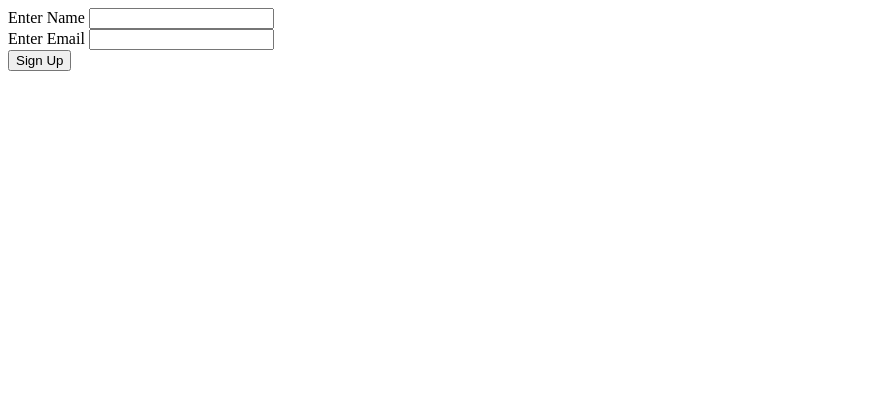
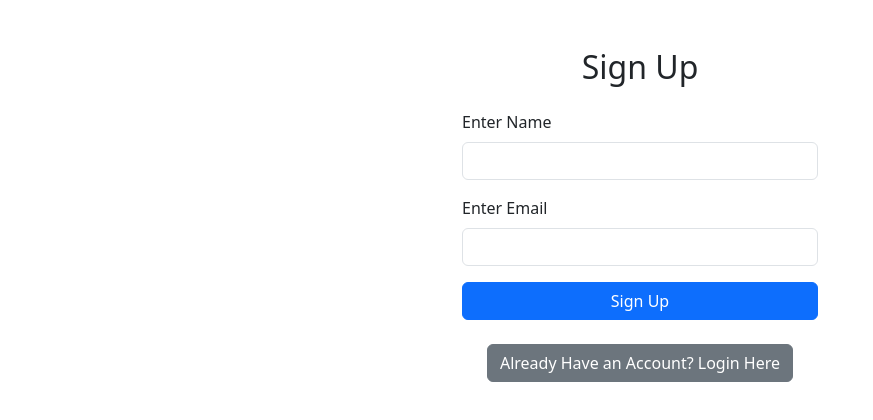
Before and after one commit to Puneet0910/expense_tracker, a plain HTML site: page 01_signupPage/frontend/index.html in a window 1280 px wide. Shown: the whole page, without its empty margins (0-873 px from the left). Drawn offline with nearby package versions, Linux system fonts and the light colour scheme.

Commit message:
bootstrap added for signup page

```diff
--- a/01_signupPage/frontend/index.html
+++ b/01_signupPage/frontend/index.html
@@ -5,23 +5,40 @@
     <meta charset="UTF-8">
     <meta name="viewport" content="width=device-width, initial-scale=1.0">
     <title>Expense Tracker</title>
+    <link rel="stylesheet" href="https://cdn.jsdelivr.net/npm/bootstrap@5.3.3/dist/css/bootstrap.min.css" integrity="sha384-QWTKZyjpPEjISv5WaRU9OFeRpok6YctnYmDr5pNlyT2bRjXh0JMhjY6hW+ALEwIH" crossorigin="anonymous">
+    <link rel="stylesheet" href="style.css">
+    <link rel="stylesheet" href="responsive.css">
 </head>
 
 <body>
-    <form method="post" onsubmit="signUp(event)">
-        <div>
-            <label for="name">Enter Name</label>
-            <input type="text" name="name" required="required">
+    <div class="container mt-5">
+        <div class="row justify-content-center">
+            <div class="col-md-6 col-lg-4">
+                <h2 class="text-center mb-4">Sign Up</h2>
+                <form method="post" onsubmit="signUp(event)">
+                    <div class="mb-3">
+                        <label for="name" class="form-label">Enter Name</label>
+                        <input type="text" name="name" class="form-control" required="required">
+                    </div>
+                    <div class="mb-3">
+                        <label for="email" class="form-label">Enter Email</label>
+                        <input type="email" name="email" class="form-control" required="required">
+                    </div>
+                    <div class="d-grid">
+                        <button type="submit" class="btn btn-primary">Sign Up</button>
+                    </div>
+                </form>
+            </div>
         </div>
-        <div></div>
-            <label for="email">Enter Email</label>
-            <input type="email" name="email" required="required">
-        </div>
-        <div>
-            <button type="submit">Sign Up</button>
-        </div>
-    </form>
+    </div>
+
+    <div class="container mt-4 text-center">
+        <button class="btn btn-secondary">Already Have an Account? Login Here</button>
+    </div>
+
+    <script src="https://cdn.jsdelivr.net/npm/bootstrap@5.3.3/dist/js/bootstrap.bundle.min.js" integrity="sha384-YvpcrYf0tY3lHB60NNkmXc5s9fDVZLESaAA55NDzOxhy9GkcIdslK1eN7N6jIeHz" crossorigin="anonymous"></script>
+    <script src="https://cdnjs.cloudflare.com/ajax/libs/axios/1.7.7/axios.min.js" integrity="sha512-DdX/YwF5e41Ok+AI81HI8f5/5UsoxCVT9GKYZRIzpLxb8Twz4ZwPPX+jQMwMhNQ9b5+zDEefc+dcvQoPWGNZ3g==" crossorigin="anonymous" referrerpolicy="no-referrer"></script>
+    <script src="index.js"></script>
 </body>
-<script src="https://cdnjs.cloudflare.com/ajax/libs/axios/1.7.7/axios.min.js" integrity="sha512-DdX/YwF5e41Ok+AI81HI8f5/5UsoxCVT9GKYZRIzpLxb8Twz4ZwPPX+jQMwMhNQ9b5+zDEefc+dcvQoPWGNZ3g==" crossorigin="anonymous" referrerpolicy="no-referrer"></script>
-<script src="index.js"></script>
+
 </html>
```
